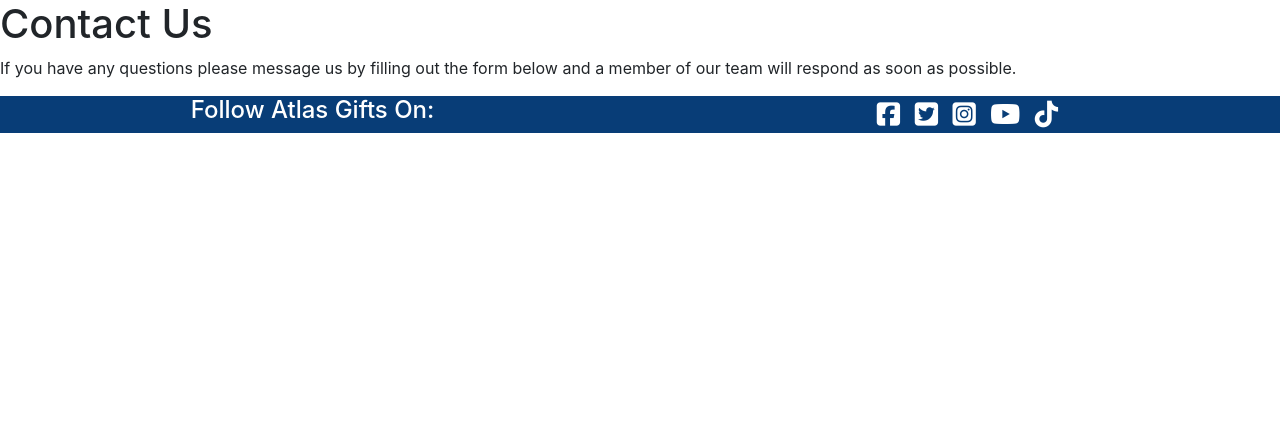
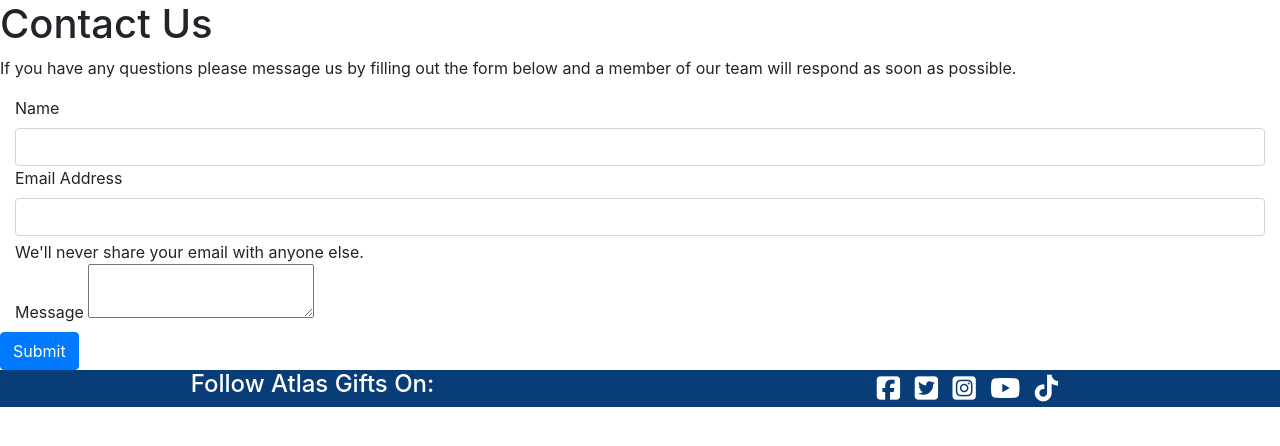
Before and after one commit to Code-Institute-Submissions/shane-os-atlas-gifts_AprResub, a Django app: page /contact/ in a window 1280 px wide. Shown: the part 56-502 px from the top of the page. Run offline with Django 3.2, Linux system fonts and the light colour scheme; some libraries are stand-ins or nearby versions.

Commit message:
Create contact form fields

```diff
--- a/contact/templates/contact.html
+++ b/contact/templates/contact.html
@@ -5,4 +5,16 @@
 {% block content %}
 <h1>Contact Us</h1>
 <p>If you have any questions please message us by filling out the form below and a member of our team will respond as soon as possible.</p>
+<form>
+    <div class="container-fluid">
+      <label for="name" class="form-label">Name</label>
+      <input type="text" class="form-control" id="name">
+      <label for="email" class="form-label">Email Address</label>
+      <input type="email" class="form-control" id="email">
+      <div id="emailHelp" class="form-text">We'll never share your email with anyone else.</div>
+      <label for="message" class="form-label">Message</label>
+      <textarea class="textarea" id="message"></textarea>
+    </div>
+    <button type="submit" class="btn btn-primary">Submit</button>
+</form>
 {% endblock %}
```
